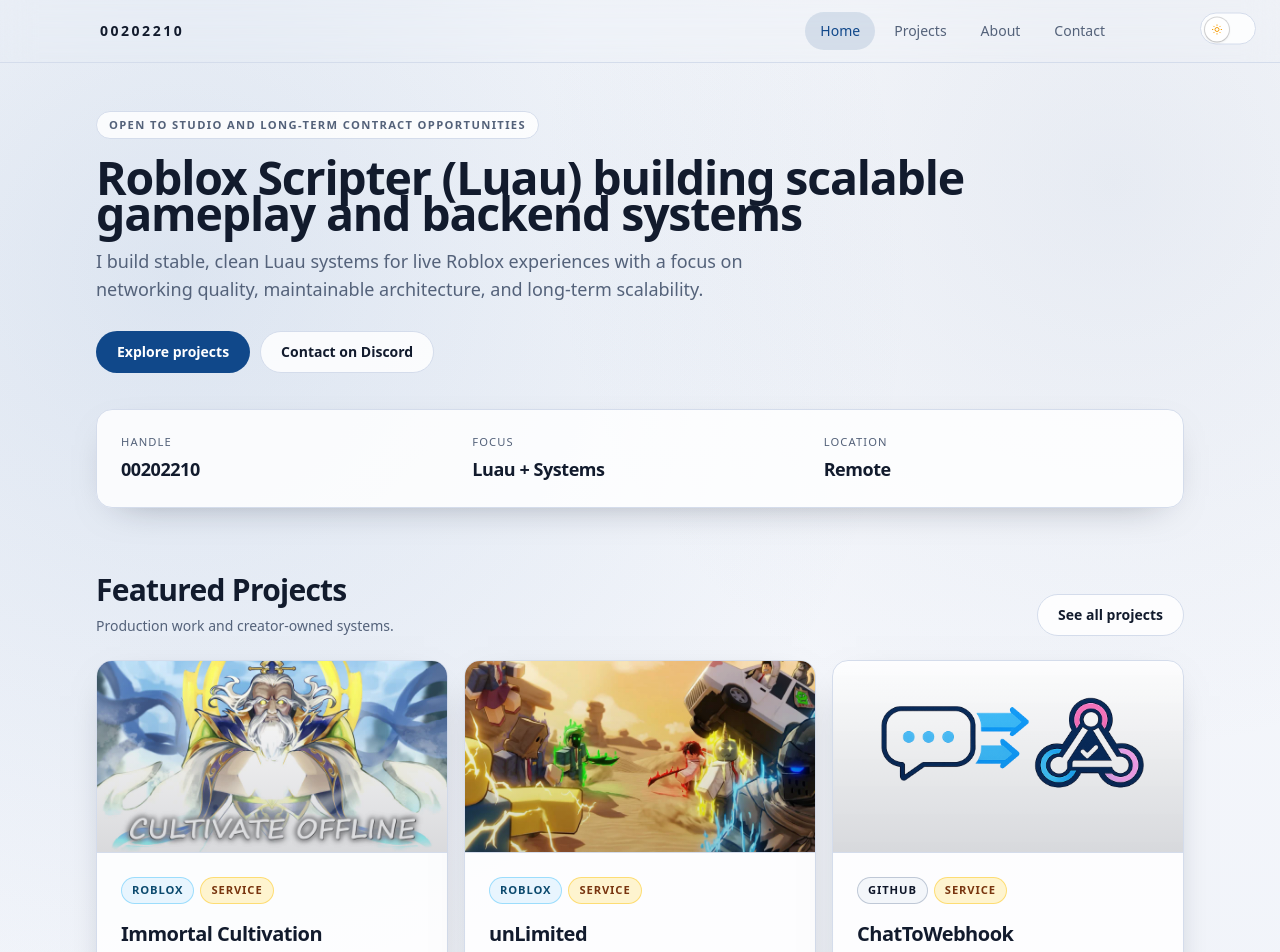
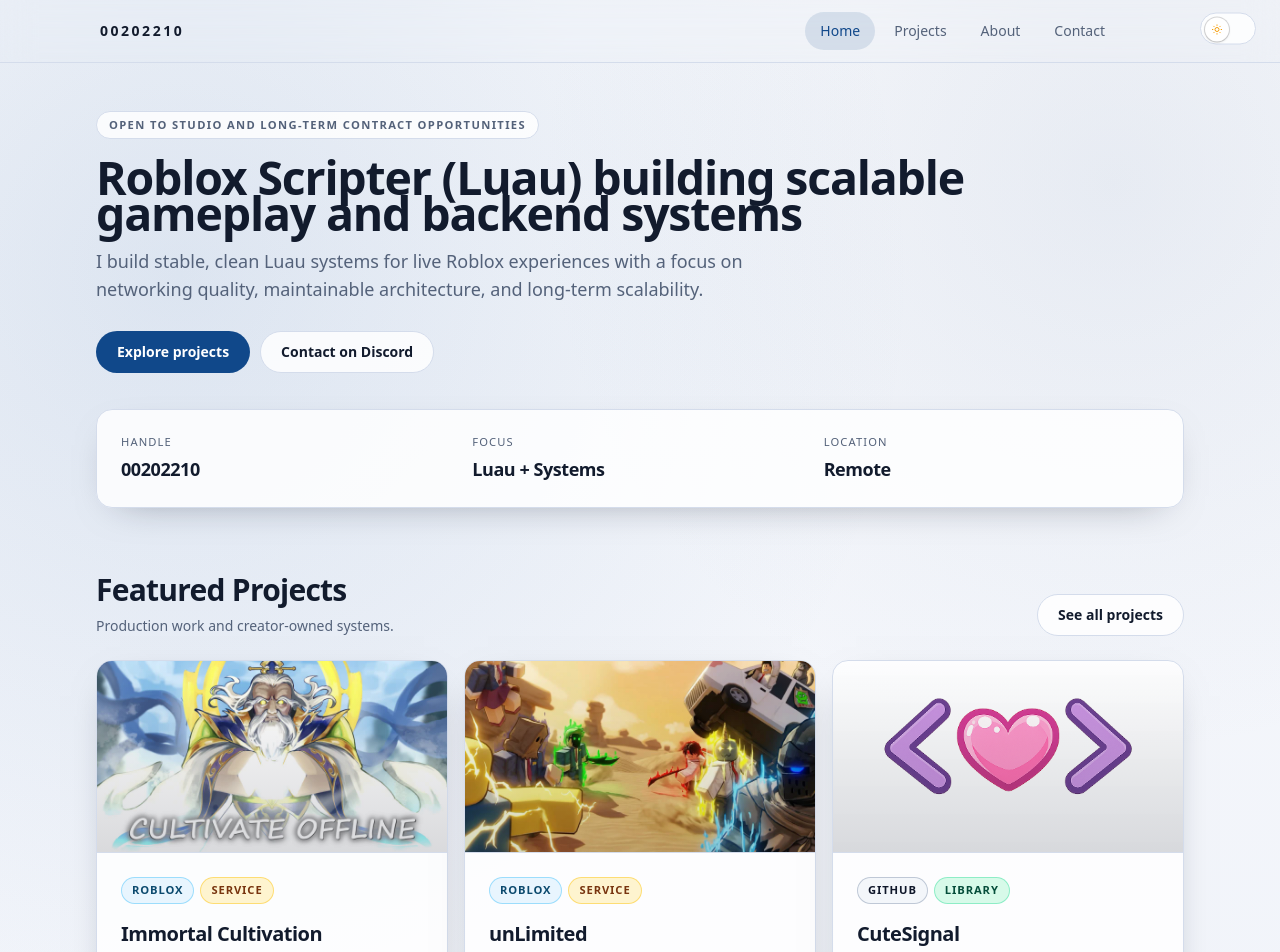
Before and after one commit to 00202210/Portfolio, a Next.js app: page / in a window 1280 px wide. Shown: the top 952 px of the page. Built offline with nearby package versions, Linux system fonts and the light colour scheme.

Commit message:
(fix) replaced chattowebhook with cutesignal on main page

```diff
--- a/src/app/page.tsx
+++ b/src/app/page.tsx
@@ -10,7 +10,7 @@
   path: "/",
 });
 
-const featuredProjectSlugs = new Set(["immortal-cultivation", "unlimited", "chattowebhook"]);
+const featuredProjectSlugs = new Set(["immortal-cultivation", "unlimited", "cutesignal"]);
 const featuredProjects = projects.filter((project) => featuredProjectSlugs.has(project.slug));
 
 export default function HomePage() {
```
